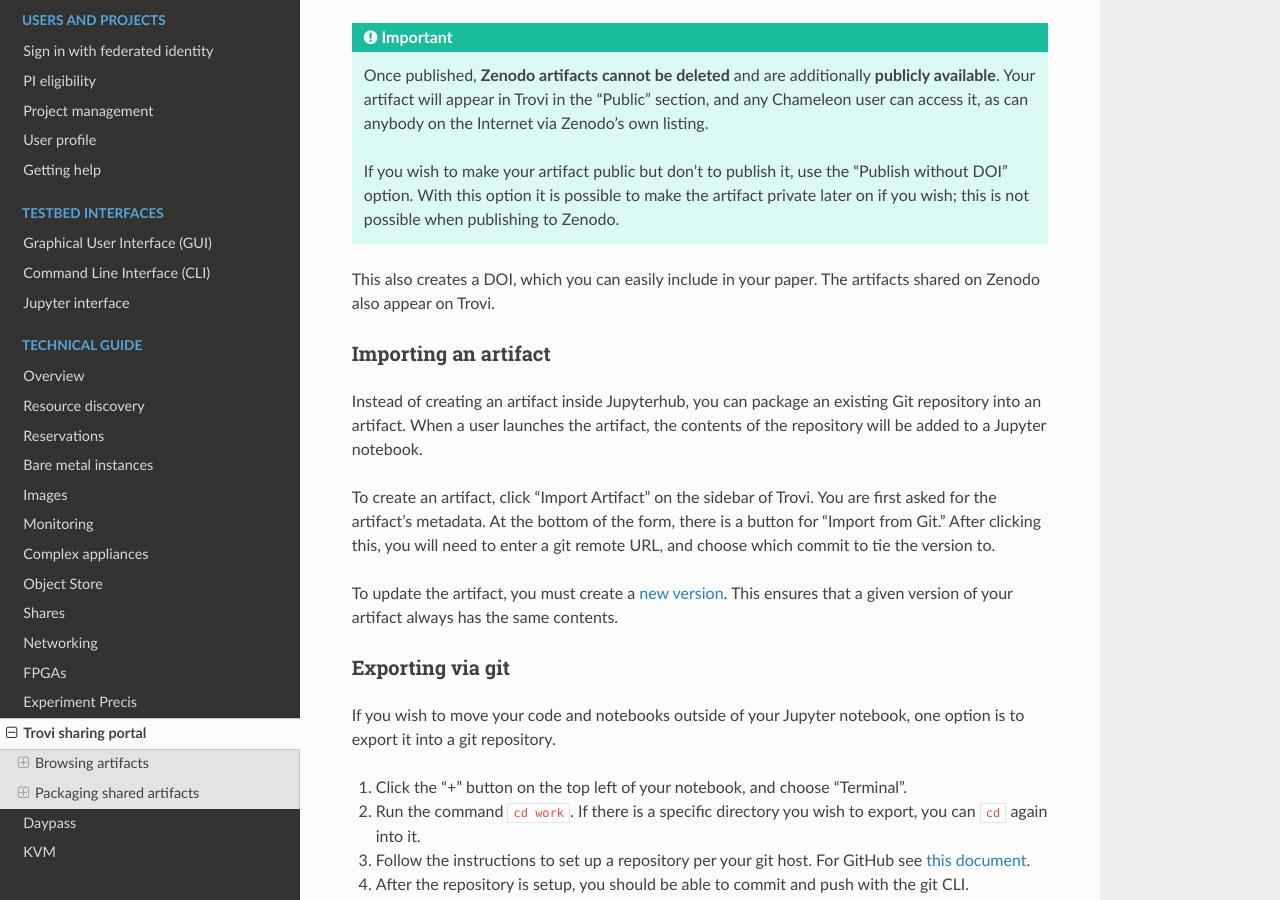
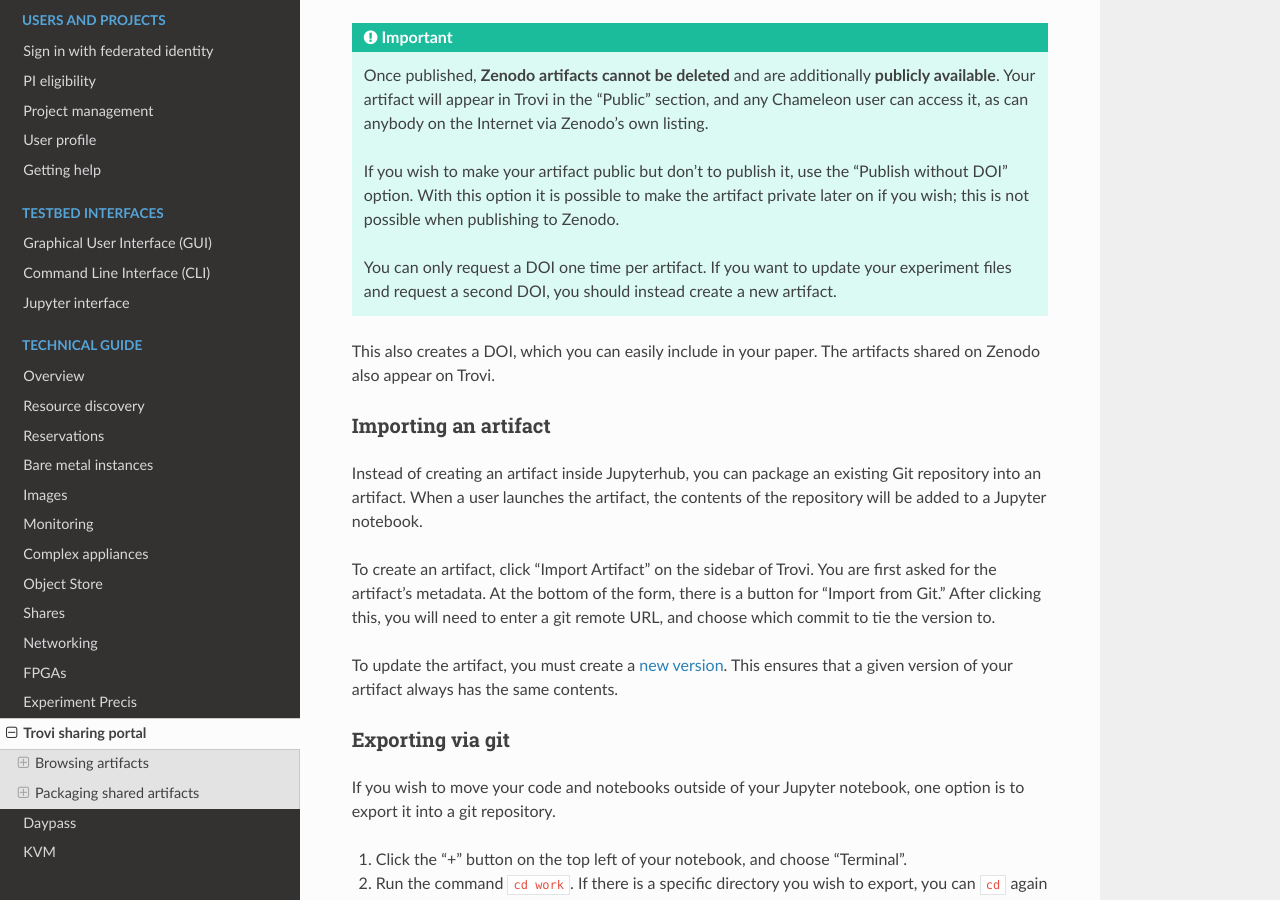
Before and after one commit to ChameleonCloud/docs, a Sphinx documentation site: the page built from source/technical/sharing.rst, in a window 1280 px wide and 900 px high, scrolled down 5092 px. Built offline with Sphinx 7.4.7 and the Read the Docs theme 2.0.0, drawn with Linux system fonts in a browser that asks for light colours.

Commit message:
Add note about only one DOI per artifact

```diff
--- a/source/technical/sharing.rst
+++ b/source/technical/sharing.rst
@@ -193,6 +193,10 @@ Zenodo and check "Request DOI", then click "Save."
    artifact private later on if you wish; this is not possible when publishing
    to Zenodo.
 
+   You can only request a DOI one time per artifact. If you want to update your
+   experiment files and request a second DOI, you should instead create a new
+   artifact.
+
 This also creates a DOI, which you can easily include in your
 paper. The artifacts shared on Zenodo also appear on Trovi.
 
```
